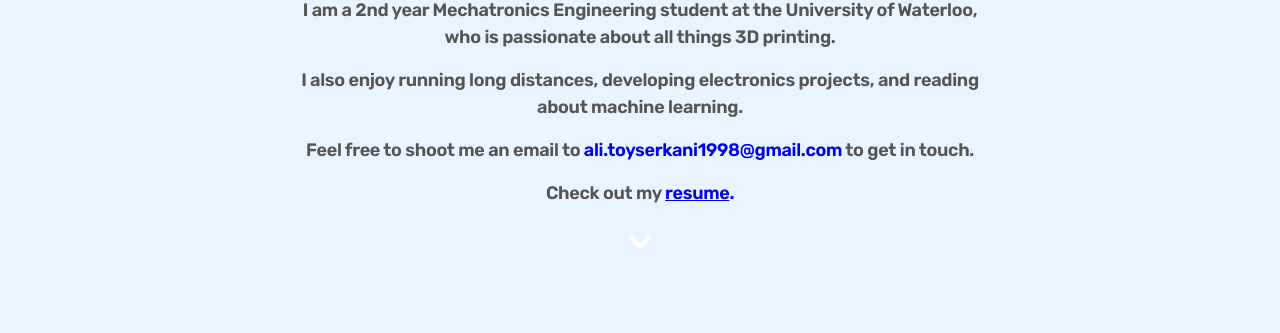
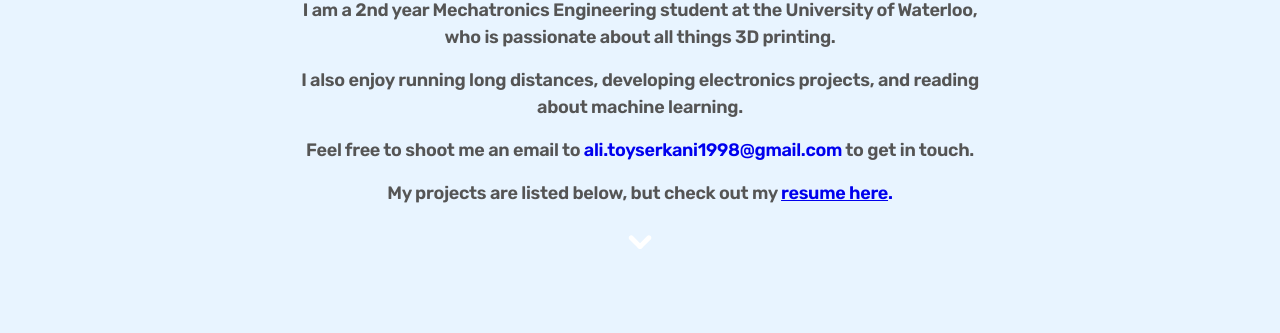
Before and after one commit to alitoyserkani/alitoyserkani.github.io, a plain HTML site: page index.html in a window 1280 px wide. Shown: the part 255-588 px from the top of the page. Drawn offline with Linux system fonts and the light colour scheme.

Commit message:
desciption change

```diff
--- a/index.html
+++ b/index.html
@@ -47,7 +47,7 @@
 <p>I also enjoy running long distances, developing electronics projects, and reading about machine learning.
 
 <p>Feel free to shoot me an email to <a href="mailto:ali.toyserkani1998@gmail.com">ali.toyserkani1998@gmail.com</a> to get in touch.
-<p>Check out my <a href="files/resume.pdf"> <u>resume</u>.</a>
+<p>My projects are listed below, but check out my <a href="files/resume.pdf"> <u>resume here</u>.</a>
 
   <a href="index.html#projects"><div class="arrowbob bounce"></div></a>
 
```
